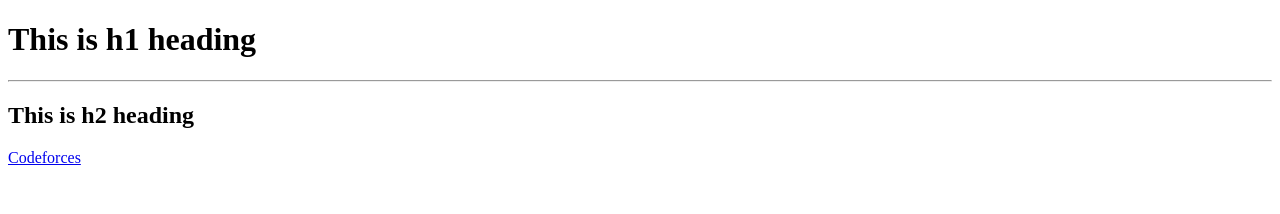
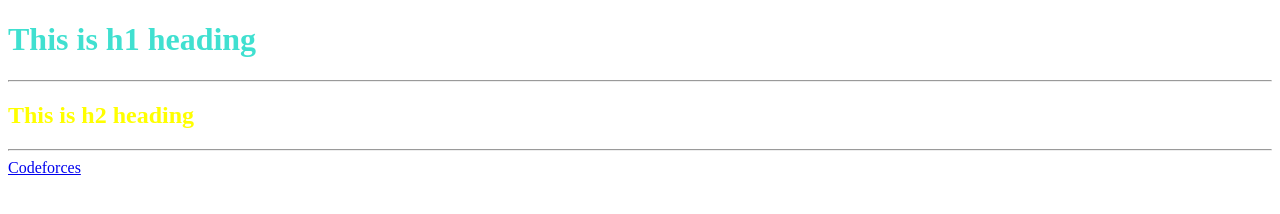
Before and after one commit to LakshayVashisht/my-website, a plain HTML site: page index.html in a window 1280 px wide. Drawn offline with Linux system fonts and the light colour scheme.

Commit message:
added some css

```diff
--- a/index.html
+++ b/index.html
@@ -5,11 +5,15 @@
     <meta http-equiv="X-UA-Compatible" content="IE=edge">
     <meta name="viewport" content="width=device-width, initial-scale=1.0">
     <title>Lakshay's Portfolio</title>
+
+    <link href="styles.css" rel="stylesheet" />
+
 </head>
 <body>
-    <h1>This is h1 heading</h1>
+    <h1 style = "color:#40E0D0">This is h1 heading</h1>
     <hr>
     <h2>This is h2 heading</h2>
+    <hr>
     <a href="https://www.codeforces.com"> Codeforces</a>
 </body>
 </html>
--- /dev/null
+++ b/styles.css
@@ -0,0 +1,3 @@
+body{
+    color: yellow;
+}
```
